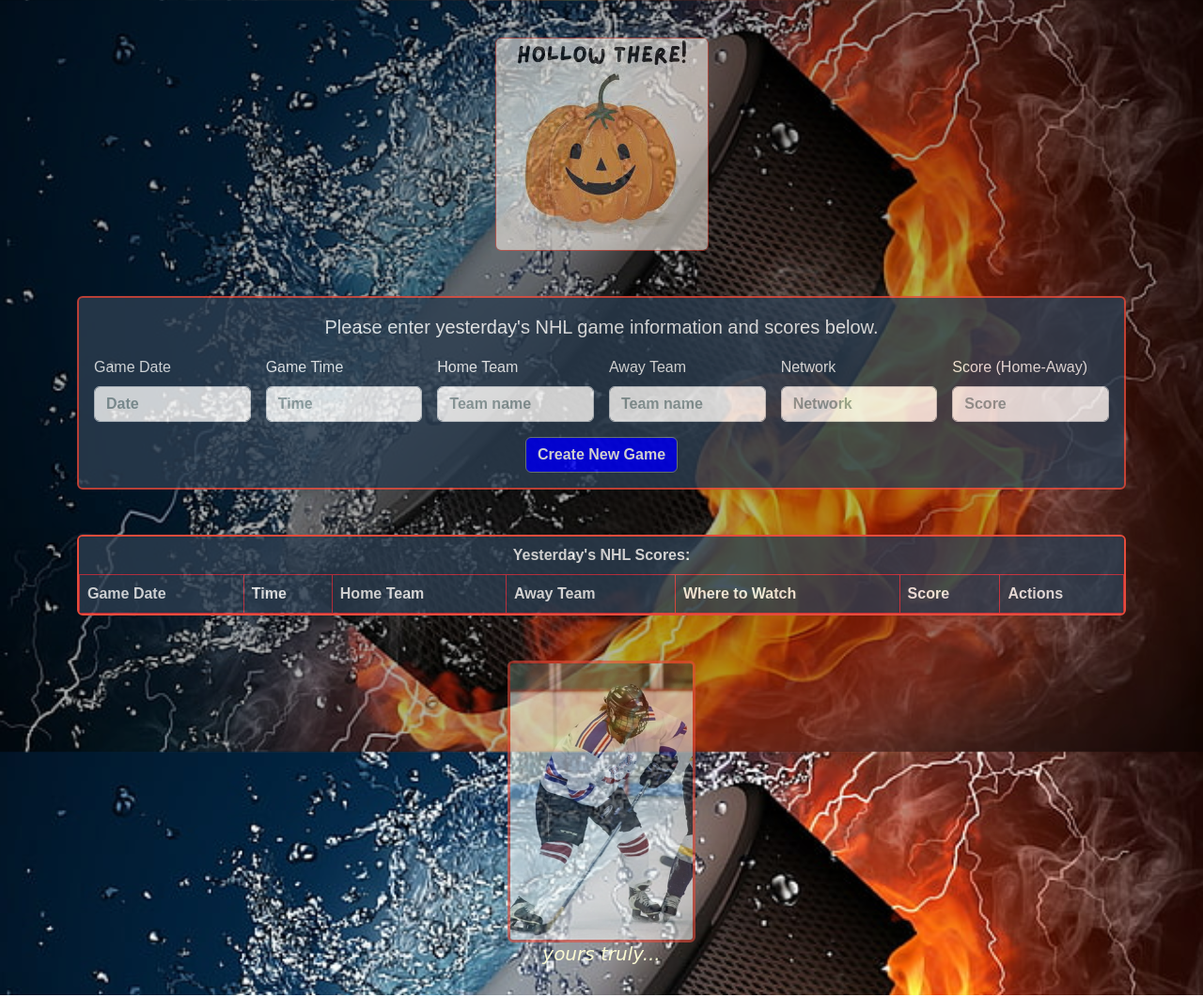
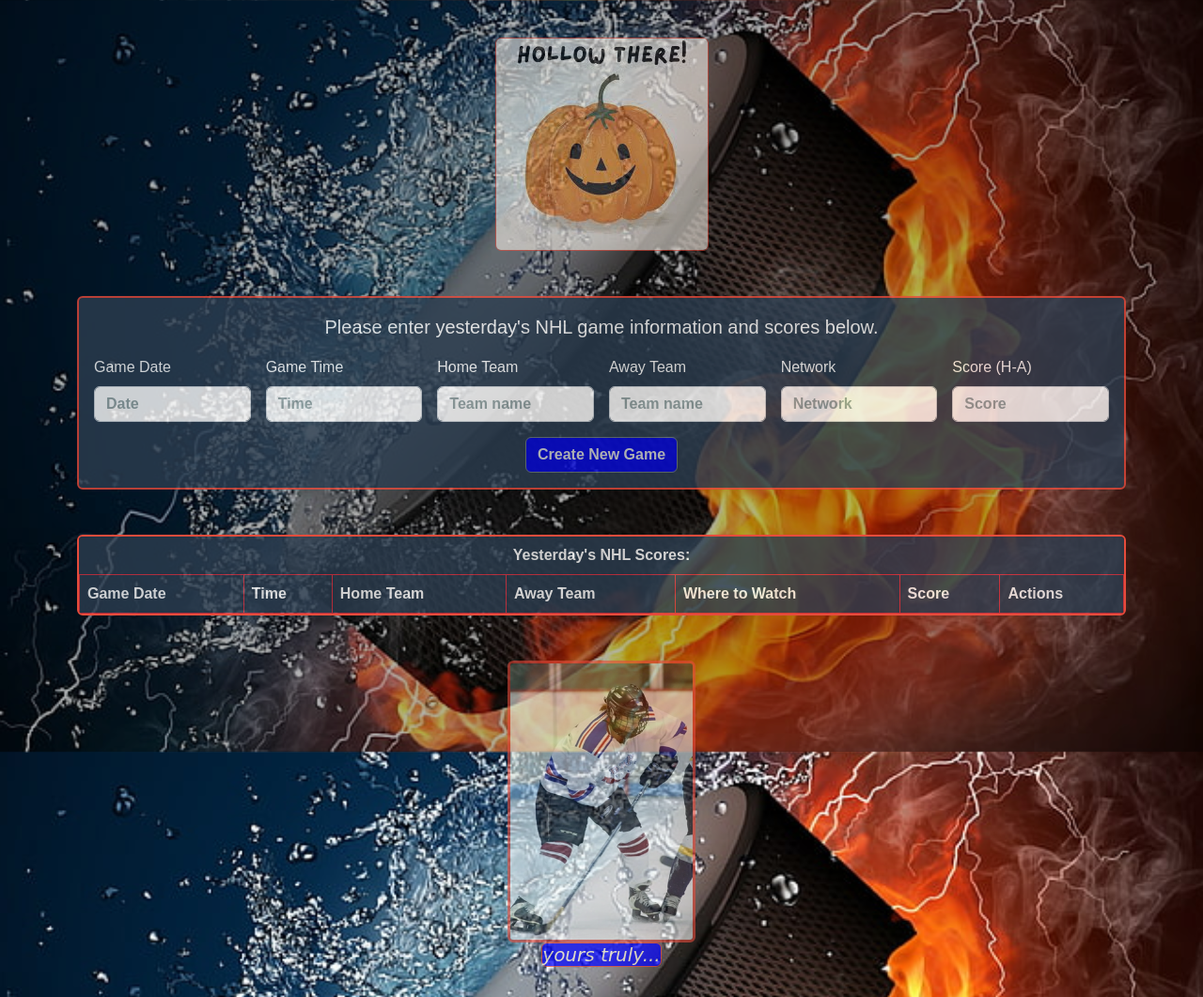
Before and after one commit to DAH6591/week10-CodingAssign, a website: page index.html in a window 1280 px wide. Shown: the whole page at 94% size. Drawn offline with nearby package versions, Linux system fonts and the light colour scheme.

Commit message:
commit HTML and CSS changes

```diff
--- a/index.html
+++ b/index.html
@@ -60,7 +60,7 @@
 
       <!-- Score -->
       <div class="col-sm-6 col-md-4 col-lg-2">
-        <label for="input-score" class="form-label">Score (Home-Away)</label>
+        <label for="input-score" class="form-label">Score (H-A)</label>
         <input type="text" class="form-control fw-bold" id="input-score" placeholder="Score">
       </div>
 
@@ -102,7 +102,7 @@
   <div class="mt-5 text-center">
     <img class="mx-auto d-block border rounded border-danger border-3 hockey-img" height="300px" width="200px" src="Doreen_hockey.jpg">
       <!-- Caption text -->
-        <h5 class="text-center custom-header">yours truly...</h5>
+        <h5 class="text-center border rounded border-danger custom-header">yours truly...</h5>
   <!-- </div> END bottom image -->
 
 <script src="node_modules/bootstrap/dist/js/bootstrap.bundle.js"></script>
--- a/week10.css
+++ b/week10.css
@@ -31,6 +31,7 @@ body::before {
 
 .button-customBlue {
     background-color: blue;
+    opacity: 0.8;
 }
 
 .hockey-img {
@@ -42,7 +43,10 @@ body::before {
 }
 
 .custom-header {
+    display:inline-block;
     font-family:cursive;
-    color: lightgoldenrodyellow;
+    color: cornsilk;
     font-style: italic;
+    background-color: blue;
+    opacity: 0.7;
 }
```
